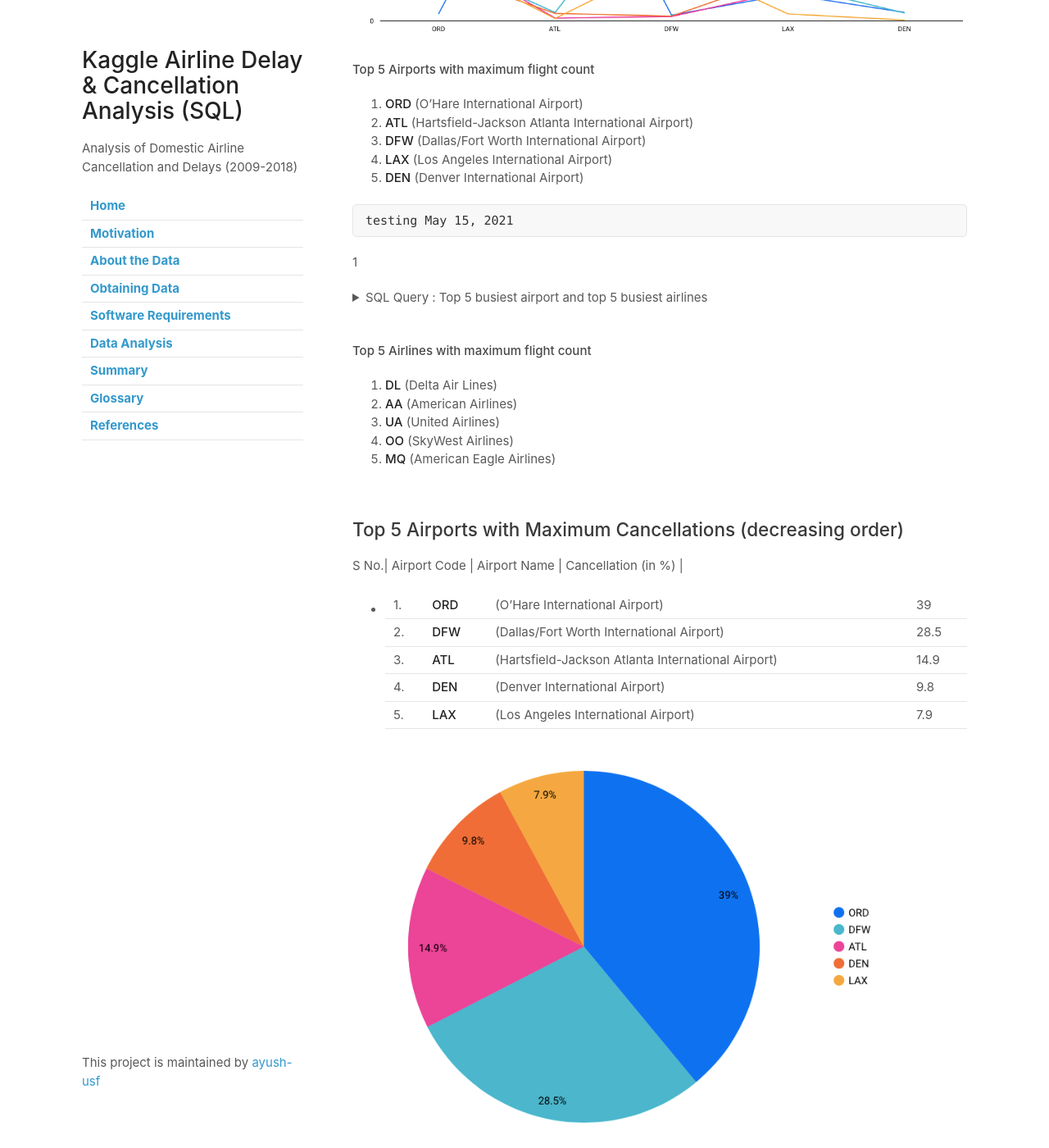
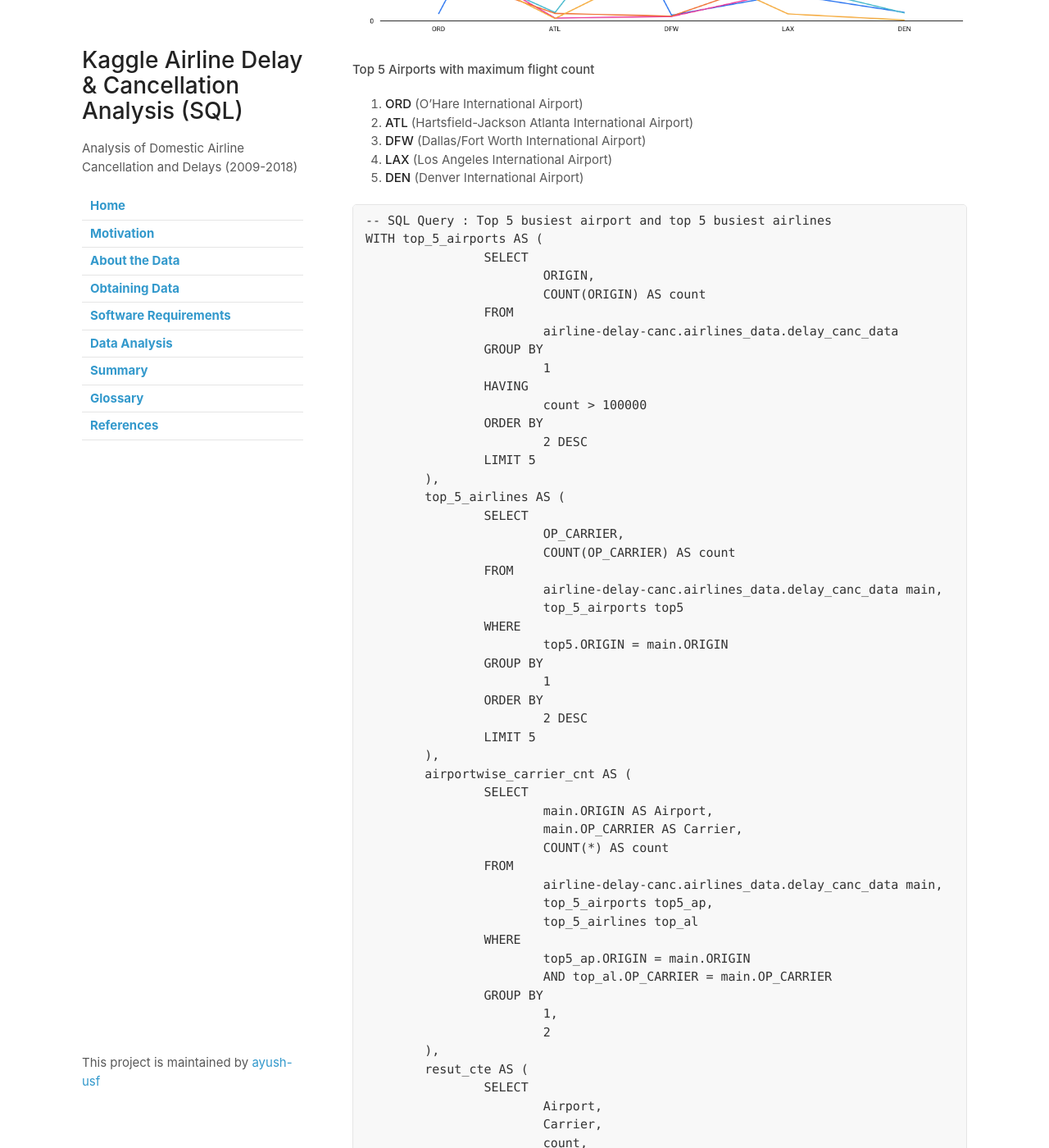
Before and after one commit to ayush-usf/Kaggle-Airline-Data-Analysis, a Jekyll site: the page built from analysis.md, in a window 1280 px wide and 1400 px high, scrolled down 773 px. Shown: the whole window at 82% size. Built offline with Jekyll 4.4.1, drawn with Linux system fonts in a browser that asks for light colours; our own code applies the rules of GitHub Pages for plain Markdown files; some of the changed text lies outside the part shown.

Commit message:
added code directly

````diff
--- a/analysis.md
+++ b/analysis.md
@@ -26,20 +26,70 @@ An in-depth analysis was carried out to obtain the following insights from the d
 5. **DEN** (Denver International Airport)
 
 ```
-testing May 15, 2021
+-- SQL Query : Top 5 busiest airport and top 5 busiest airlines
+WITH top_5_airports AS (
+		SELECT
+			ORIGIN,
+			COUNT(ORIGIN) AS count
+		FROM
+			airline-delay-canc.airlines_data.delay_canc_data
+		GROUP BY
+			1
+		HAVING
+			count > 100000
+		ORDER BY
+			2 DESC
+		LIMIT 5
+	),
+	top_5_airlines AS (
+		SELECT
+			OP_CARRIER,
+			COUNT(OP_CARRIER) AS count
+		FROM
+			airline-delay-canc.airlines_data.delay_canc_data main,
+			top_5_airports top5
+		WHERE
+			top5.ORIGIN = main.ORIGIN
+		GROUP BY
+			1
+		ORDER BY
+			2 DESC
+		LIMIT 5
+	),
+	airportwise_carrier_cnt AS (
+		SELECT
+			main.ORIGIN AS Airport,
+			main.OP_CARRIER AS Carrier,
+			COUNT(*) AS count
+		FROM
+			airline-delay-canc.airlines_data.delay_canc_data main,
+			top_5_airports top5_ap,
+			top_5_airlines top_al
+		WHERE
+			top5_ap.ORIGIN = main.ORIGIN
+			AND top_al.OP_CARRIER = main.OP_CARRIER
+		GROUP BY
+			1,
+			2
+	),
+	resut_cte AS (
+		SELECT
+			Airport,
+			Carrier,
+			count,
+			RANK() OVER (PARTITION BY Airport ORDER BY count) AS rank
+		FROM
+			airportwise_carrier_cnt
+	)
+	SELECT
+		Airport,
+		Carrier,
+		count
+	FROM
+		resut_cte
+	WHERE
+		rank < 6
 ```
-1
-
-<details>
-  <summary>SQL Query : Top 5 busiest airport and top 5 busiest airlines</summary>
-
-	### test
-  ```
-	WITH top_5_airports AS (
-  ```
-</details>
-<br>
-
 
 #### Top 5 Airlines with maximum flight count
 1. **DL** (Delta Air Lines)
````
